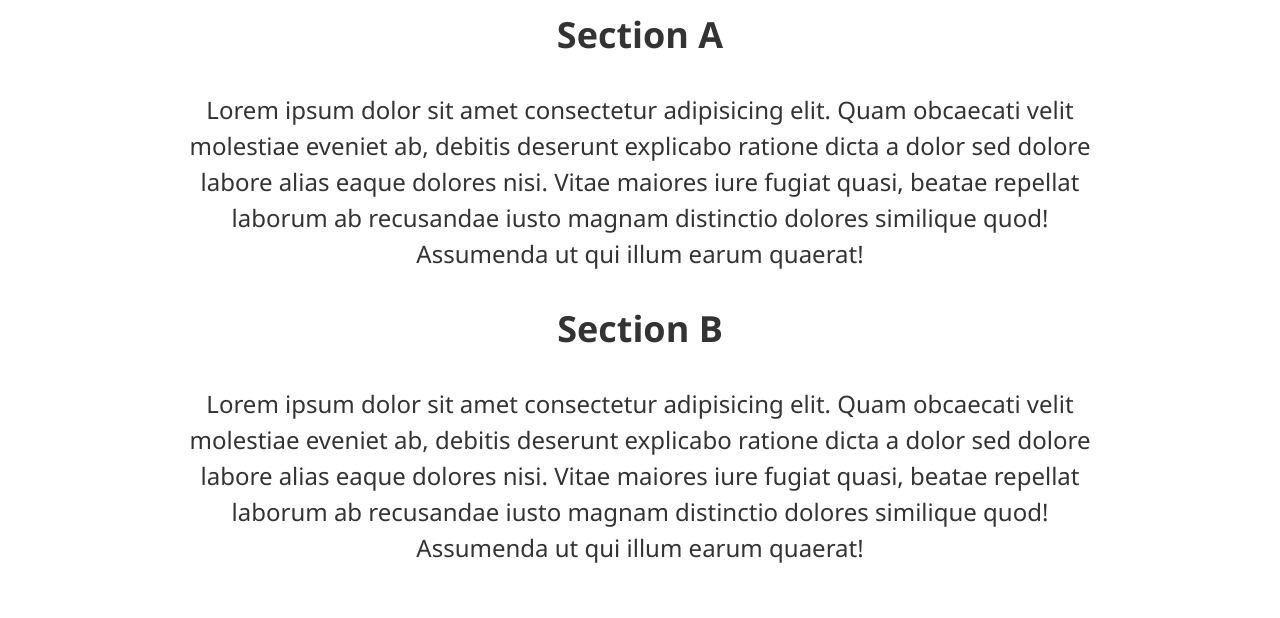
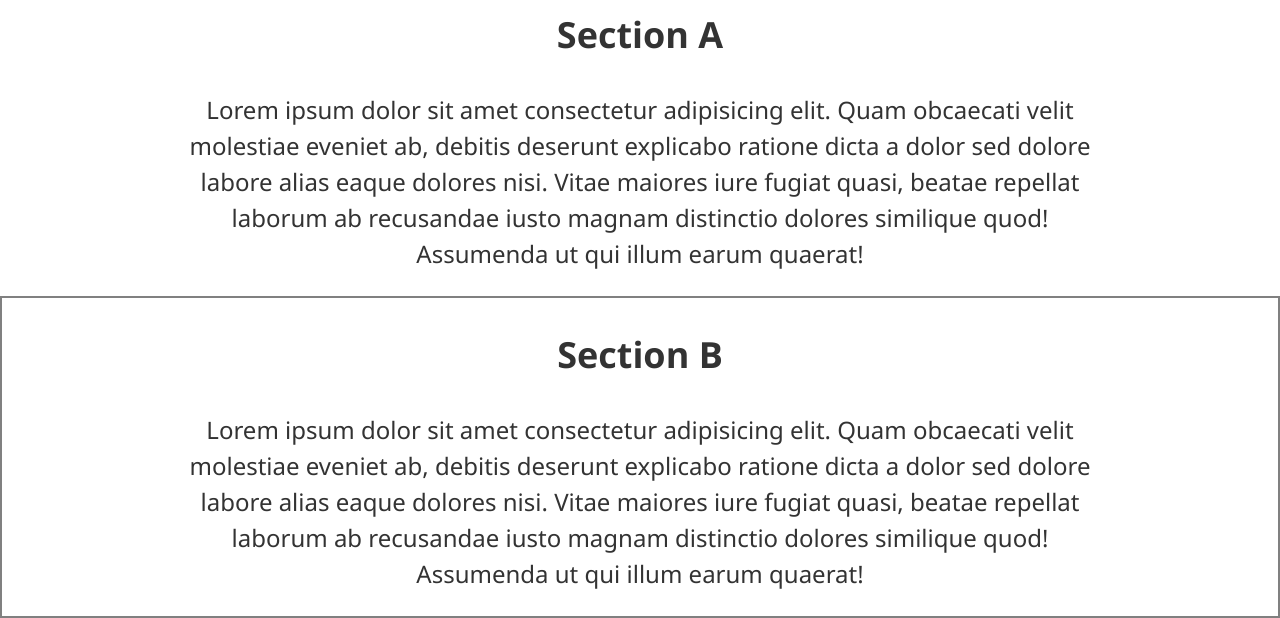
Before and after one commit to sid3github/video_bg, a plain HTML site: page index.html in a window 1280 px wide. Shown: the part 822-1440 px from the top of the page. Before the commit the page ends 1412 px from the top, so only its background shows below. Drawn offline with Linux system fonts and the light colour scheme.

Commit message:
adding more styles to sections

```diff
--- a/style.css
+++ b/style.css
@@ -80,3 +80,7 @@ body{
         padding-right: 3.5rem;
     }
 }
+
+.section-b{
+    border: 2px solid grey;
+}
```
